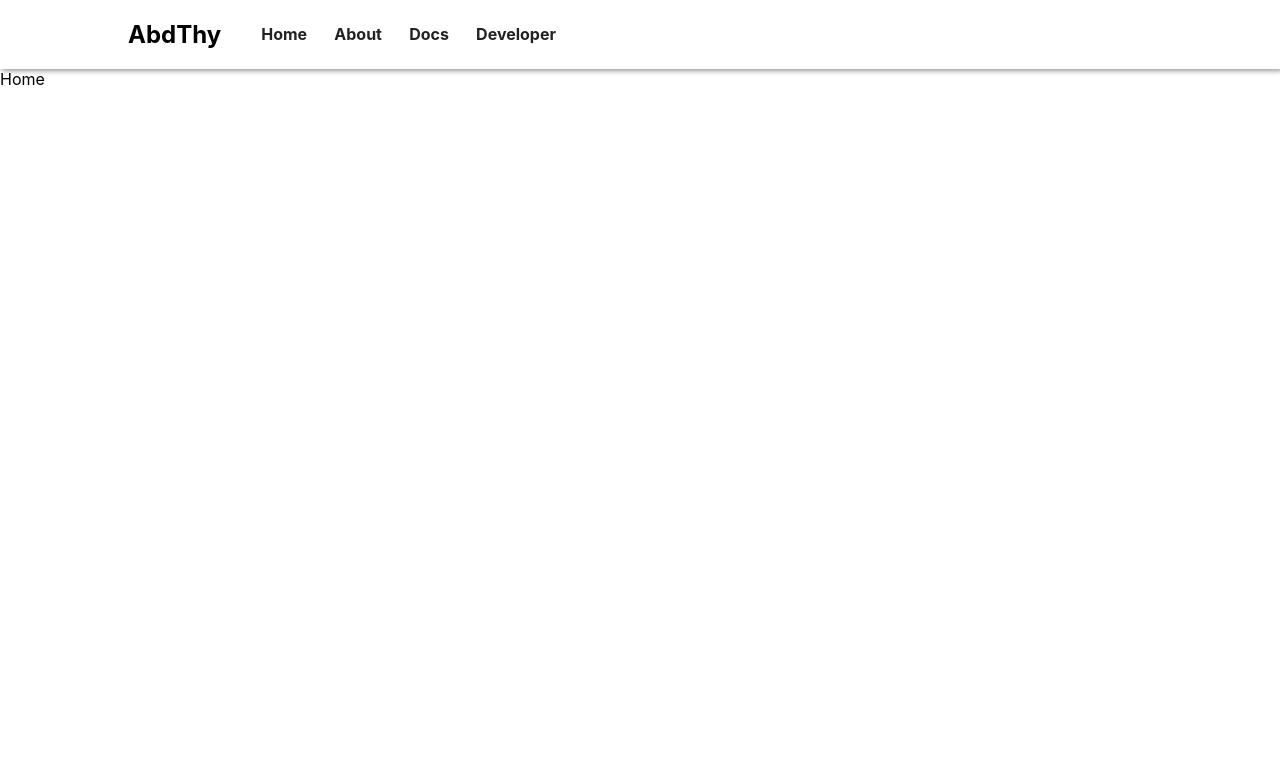
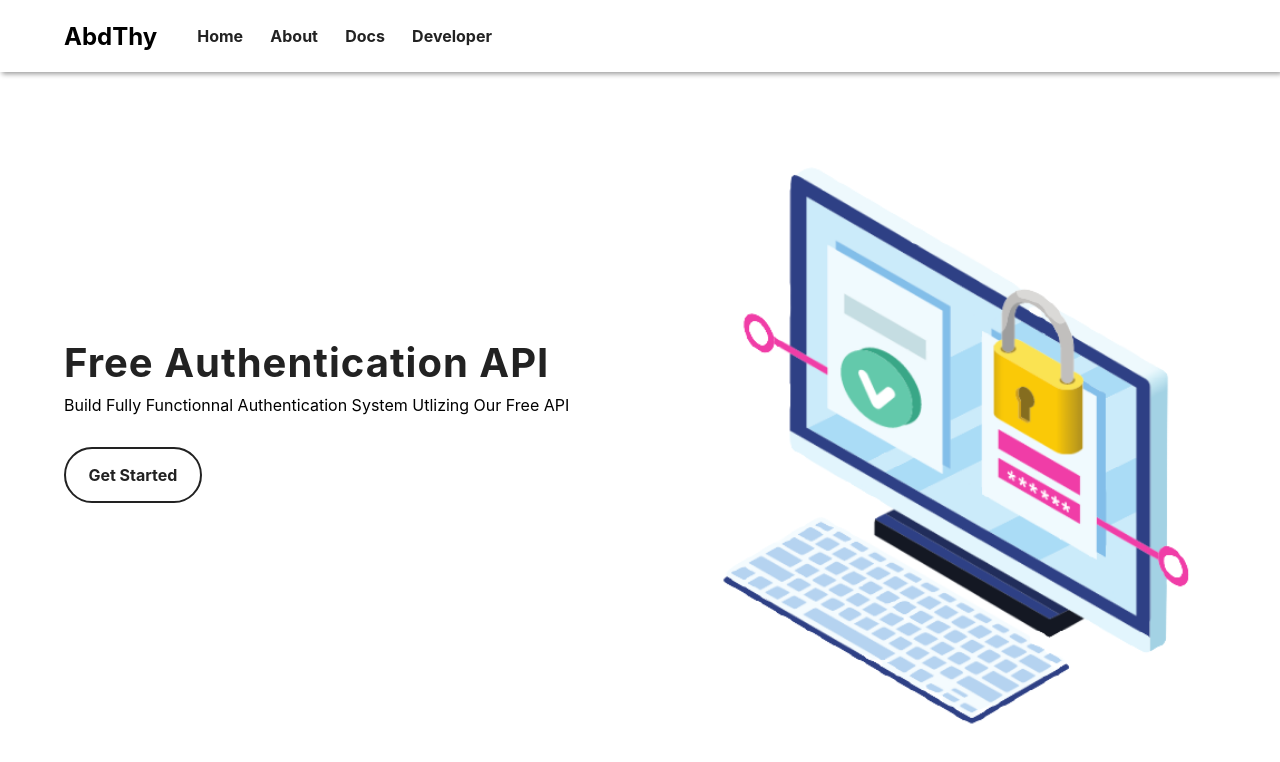
Before and after one commit to Abd-Alwahab/backend-api-auth-system-docs, a React (Create React App) app: page /home in a window 1280 px wide. Shown: the top 762 px of the page. Built offline with nearby package versions, Linux system fonts and the light colour scheme.

Commit message:
adding the header

```diff
--- a/src/App.css
+++ b/src/App.css
@@ -1,11 +1,20 @@
+*::selection {
+  background-color: #222;
+  color: #fff;
+}
+
 .header__nav {
   width: 100%;
   box-shadow: 2px 2px 5px rgba(0, 0, 0, 0.4);
   margin: 0;
+  height: 9vh;
+  z-index: 9999;
+  position: relative;
 }
 
 .nav__content {
-  width: 80%;
+  width: 90%;
+  height: 100%;
   margin: 0 auto;
   display: flex;
   align-items: center;
@@ -33,3 +42,75 @@
   color: #222;
   font-weight: bold;
 }
+
+.logo {
+  margin: 0;
+}
+
+/* Reset Styles  */
+h1,
+h2,
+h3,
+h4,
+h5 {
+  margin: 0;
+  padding: 0;
+}
+
+/* Header Style Starts Here  */
+
+.header {
+  display: flex;
+  align-items: center;
+  justify-content: space-between;
+  width: 90%;
+  height: 91vh;
+  margin: 0 auto;
+}
+
+.header__img--container {
+  width: 44%;
+  /* background-color: antiquewhite; */
+  margin-top: 2rem;
+  display: flex;
+  align-items: flex-end;
+}
+
+.header__img {
+  width: 100%;
+  height: 100%;
+}
+
+.header__box {
+  width: 50%;
+  /* position: absolute;
+  top: 50%;
+  left: 20%;
+  transform: translate(-50%, -50%); */
+}
+
+.header__title {
+  font-size: 2.5rem;
+  color: #222;
+  letter-spacing: 1px;
+  margin: 0;
+}
+
+.header__desc {
+  margin: 0.5rem 0;
+}
+
+.header__link {
+  width: fit-content;
+  display: block;
+  margin: 2rem 0;
+  border: 2px solid #222;
+  border-radius: 100px;
+  padding: 1rem 1.4rem;
+  transition: all 0.4s;
+}
+
+.header__link:hover {
+  background-color: #222;
+  color: #fff;
+}
--- a/src/components/Nav.js
+++ b/src/components/Nav.js
@@ -6,7 +6,7 @@ export default function Nav() {
     <div className="header__nav">
       <div className="nav__content">
         <nav className="nav">
-          <h1>AbdThy</h1>
+          <h1 className="logo">AbdThy</h1>
           <ul className="list">
             <li className="item">
               <Link className="link" to="/home">
--- a/src/pages/Home.js
+++ b/src/pages/Home.js
@@ -1,5 +1,23 @@
 import React from "react";
+import { Link } from "react-router-dom";
+import headerImg from "./../media/homeBackground.png";
 
 export default function Home() {
-  return <div>Home</div>;
+  return (
+    <header className="header">
+      <div className="header__box">
+        <h1 className="header__title">Free Authentication API</h1>
+        <p className="header__desc">
+          Build Fully Functionnal Authentication System Utlizing Our Free API{" "}
+        </p>
+        <Link to="/docs" className="link header__link">
+          Get Started
+        </Link>
+      </div>
+
+      <div className="header__img--container">
+        <img src={headerImg} alt="header home" className="header__img" />
+      </div>
+    </header>
+  );
 }
```
Also changed, not shown: src/media/homeBackground.png (added), 1 other file (tests, documents, lock files or other folders).
